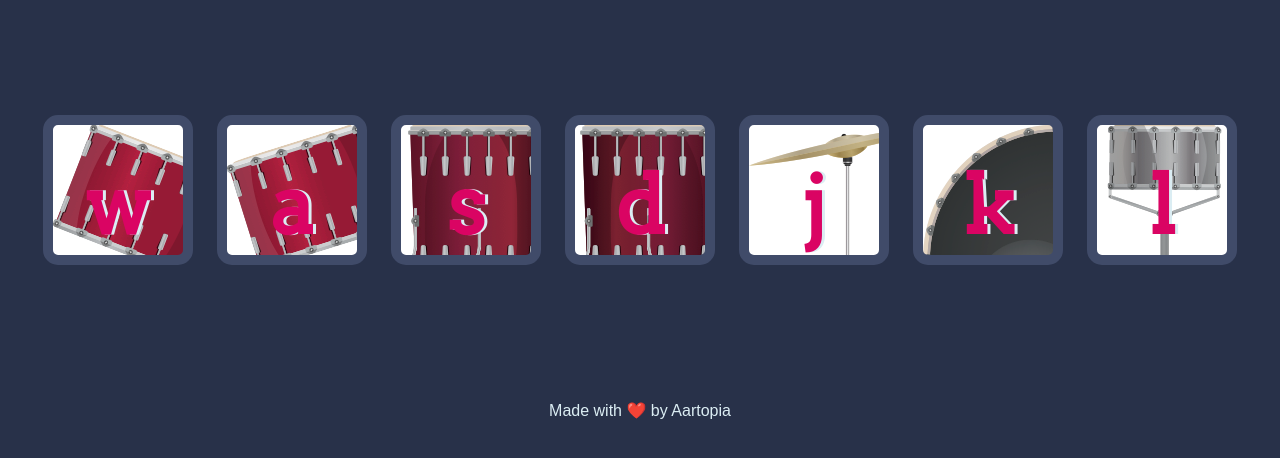
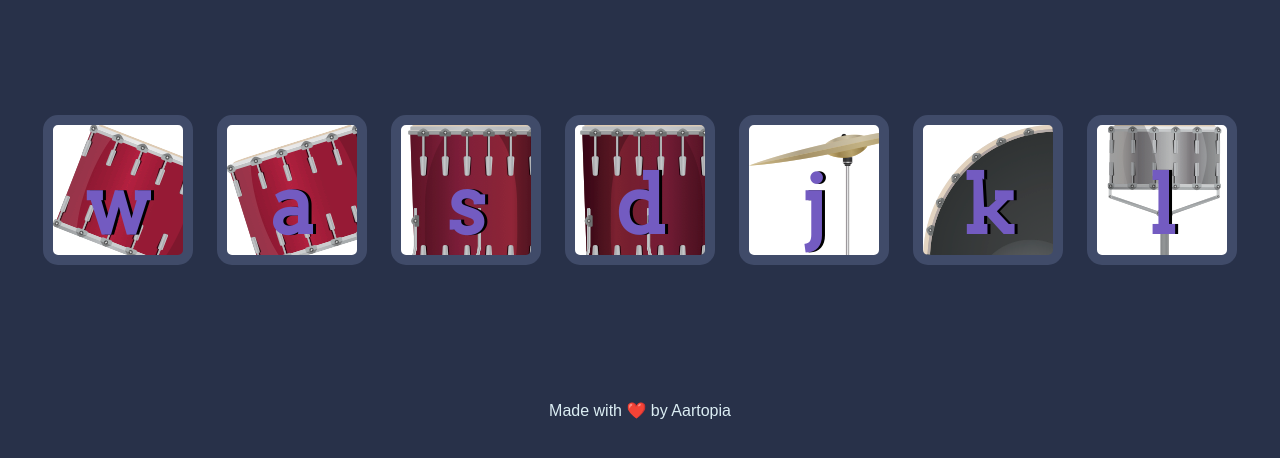
Before and after one commit to Aarya135/Drum-Kit-DOM, a plain HTML site: page index.html in a window 1280 px wide. Shown: the part 174-632 px from the top of the page. Drawn offline with Linux system fonts and the light colour scheme.

Commit message:
Update styles.css

```diff
--- a/styles.css
+++ b/styles.css
@@ -69,8 +69,8 @@ background-image: url("images/tom4.png");
   font-family: 'Arvo', cursive;
   line-height: 2;
   font-weight: 900;
-  color: #DA0463;
-  text-shadow: 3px 0 #DBEDF3;
+  color: #735BC1;
+  text-shadow: 3px 0 #000;
   border-radius: 15px;
   display: inline-block;
   width: 150px;
```
